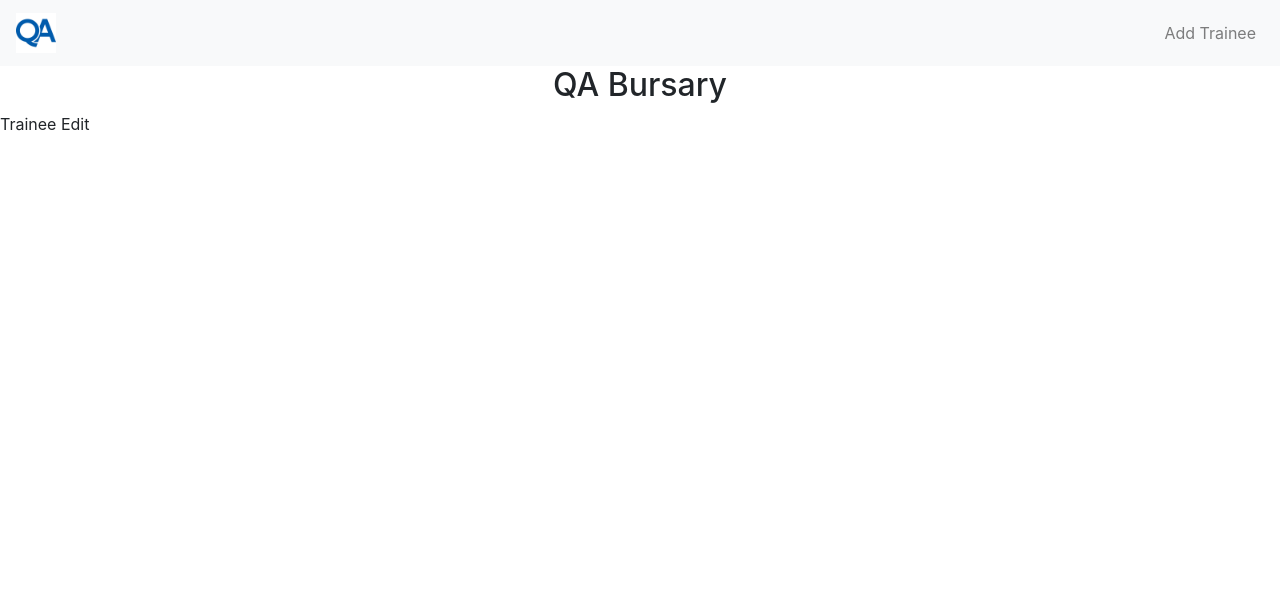
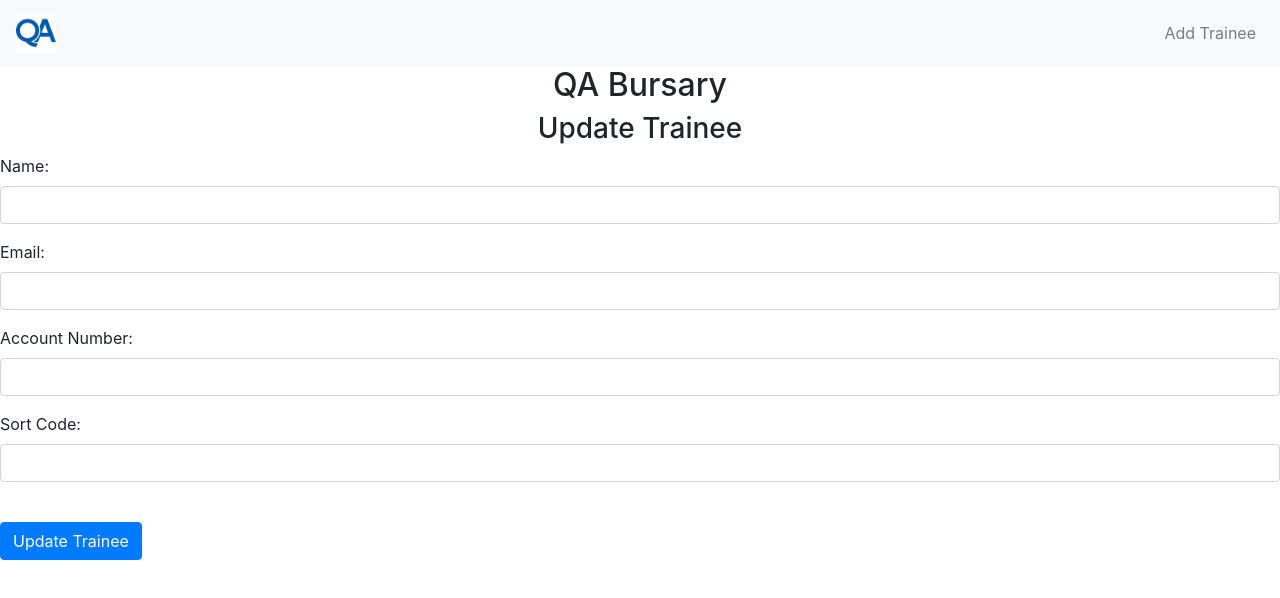
Before and after one commit to ebusico/bursaryproject, a React (Create React App) app in the folder React/: page /edit/1 in a window 1280 px wide. Shown: the top 598 px of the page. Built offline with nearby package versions, Linux system fonts and the light colour scheme; no server answers.

Commit message:
add/read/update trainees skeleton app (no security)

```diff
--- a/React/src/components/create-trainee.component.js
+++ b/React/src/components/create-trainee.component.js
@@ -1,7 +1,7 @@
 import React, { Component } from 'react';
 import axios from 'axios';
 
-export default class CreateTodo extends Component {
+export default class CreateTrainee extends Component {
 
     constructor(props) {
         super(props);
--- a/React/src/components/edit-trainee.component.js
+++ b/React/src/components/edit-trainee.component.js
@@ -1,10 +1,123 @@
 import React, { Component } from 'react';
+import axios from 'axios';
 
-export default class EditTodo extends Component {
+export default class EditTrainee extends Component {
+
+    constructor(props) {
+        super(props);
+
+        this.onChangeTraineeName = this.onChangeTraineeName.bind(this);
+        this.onChangeTraineeEmail = this.onChangeTraineeEmail.bind(this);
+        this.onChangeTraineeAccount = this.onChangeTraineeAccount.bind(this);
+        this.onChangeTraineeSort = this.onChangeTraineeSort.bind(this);
+        this.onSubmit = this.onSubmit.bind(this);
+
+        this.state = {
+            trainee_name: '',
+            trainee_email: '',
+            trainee_account_no: '',
+            trainee_sort_code: ''
+        }
+    }
+
+    componentDidMount() {
+        axios.get('http://localhost:4000/trainee/'+this.props.match.params.id)
+            .then(response => {
+                this.setState({
+                    trainee_name: response.data.trainee_name,
+                    trainee_email: response.data.trainee_email,
+                    trainee_account_no: response.data.trainee_account_no,
+                    trainee_sort_code: response.data.trainee_sort_code
+                })
+            })
+            .catch(function (error) {
+                console.log(error);
+            })
+    }
+
+    onChangeTraineeName(e) {
+        this.setState({
+            trainee_name: e.target.value
+        });
+    }
+
+    onChangeTraineeEmail(e) {
+        this.setState({
+            trainee_email: e.target.value
+        });
+    }
+
+    onChangeTraineeAccount(e) {
+        this.setState({
+            trainee_account_no: e.target.value
+        });
+    }
+
+    onChangeTraineeSort(e) {
+        this.setState({
+            trainee_sort_code: e.target.value
+        });
+    }
+
+    onSubmit(e) {
+        e.preventDefault();
+        const obj = {
+            trainee_name: this.state.trainee_name,
+            trainee_email: this.state.trainee_email,
+            trainee_account_no: this.state.trainee_account_no,
+            trainee_sort_code: this.state.trainee_sort_code
+        };
+        console.log(obj);
+        axios.post('http://localhost:4000/trainee/update/'+this.props.match.params.id, obj)
+            .then(res => console.log(res.data));
+
+        this.props.history.push('/');
+    }
+
     render() {
         return (
             <div>
-                <p>Trainee Edit</p>
+                <h3 align="center">Update Trainee</h3>
+                <form onSubmit={this.onSubmit}>
+                    <div className="form-group">
+                        <label>Name: </label>
+                        <input  type="text"
+                                className="form-control"
+                                value={this.state.trainee_name}
+                                onChange={this.onChangeTraineeName}
+                                />
+                    </div>
+                    <div className="form-group">
+                        <label>Email: </label>
+                        <input
+                                type="text"
+                                className="form-control"
+                                value={this.state.trainee_email}
+                                onChange={this.onChangeTraineeEmail}
+                                />
+                    </div>
+                    <div className="form-group">
+                        <label>Account Number: </label>
+                        <input  type="text"
+                                className="form-control"
+                                value={this.state.trainee_account_no}
+                                onChange={this.onChangeTraineeAccount}
+                                />
+                    </div>
+                    <div className="form-group">
+                        <label>Sort Code: </label>
+                        <input
+                                type="text"
+                                className="form-control"
+                                value={this.state.trainee_sort_code}
+                                onChange={this.onChangeTraineeSort}
+                                />
+                    </div>
+                    <br />
+                    <div className="form-group">
+                        <input type="submit" value="Update Trainee" className="btn btn-primary" />
+                    </div>
+                </form>
             </div>
         )
     }
--- a/React/src/components/list-trainee.component.js
+++ b/React/src/components/list-trainee.component.js
@@ -1,10 +1,56 @@
 import React, { Component } from 'react';
+import { Link } from 'react-router-dom';
+import axios from 'axios';
 
-export default class TodosList extends Component {
+const Trainee = props => (
+    <tr>
+        <td>{props.trainee.trainee_name}</td>
+        <td>{props.trainee.trainee_email}</td>
+        <td>
+            <Link to={"/edit/"+props.trainee._id}>Edit</Link>
+        </td>
+    </tr>
+)
+
+export default class ListTrainee extends Component {
+
+    constructor(props) {
+        super(props);
+        this.state = {trainees: []};
+    }
+
+    componentDidMount() {
+        axios.get('http://localhost:4000/trainee/')
+            .then(response => {
+                this.setState({ trainees: response.data });
+            })
+            .catch(function (error){
+                console.log(error);
+            })
+    }
+
+    traineeList() {
+        return this.state.trainees.map(function(currentTrainee, i){
+            return <Trainee trainee={currentTrainee} key={i} />;
+        })
+    }
+
     render() {
         return (
             <div>
-                <p>Trainee List</p>
+                <h3>Trainees List</h3>
+                <table className="table table-striped" style={{ marginTop: 20 }} >
+                    <thead>
+                        <tr>
+                            <th>Name</th>
+                            <th>Email</th>
+                            <th>Action</th>
+                        </tr>
+                    </thead>
+                    <tbody>
+                        { this.traineeList() }
+                    </tbody>
+                </table>
             </div>
         )
     }
```
